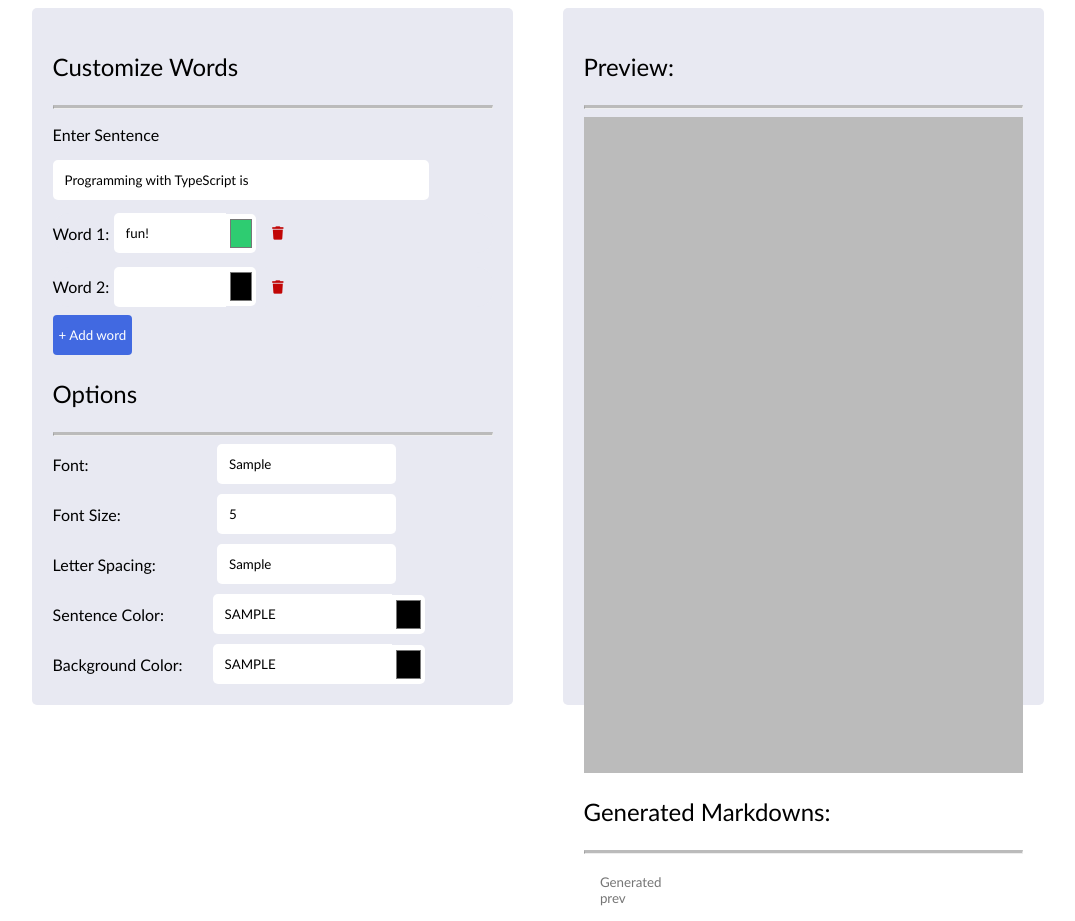
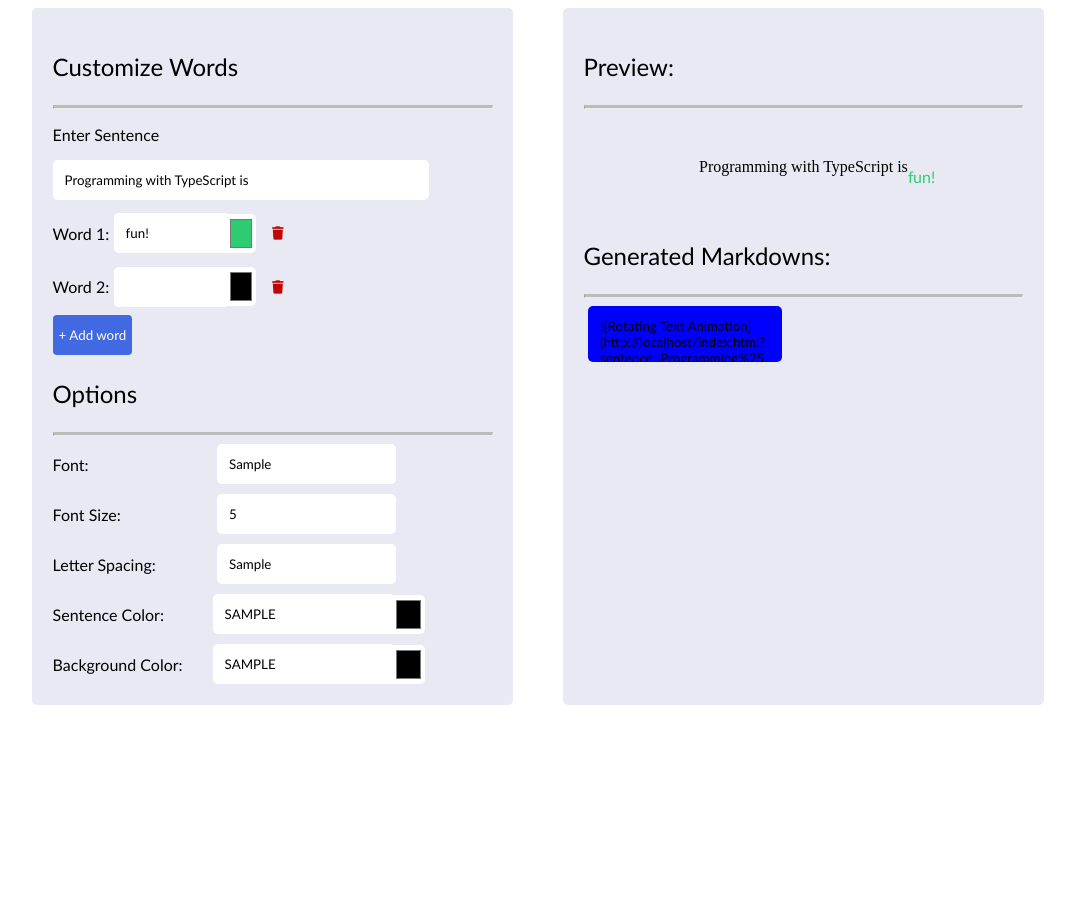
Before and after one commit to mnelson711/ReadMeAnimation, a plain HTML site: page index.html in a window 1280 px wide. Both pictures are taken after typing "Sample", "5", "Sample", "Sample", "Sample" into the empty fields and a click on the button "+ Add word". Shown: the whole page, without its empty margins (102-1177 px from the left). After the commit the page ends 800 px from the top, so only its background shows below. Drawn offline with Linux system fonts and the light colour scheme.

Commit message:
working font, sentencecolor and spacing params

```diff
--- a/preview2.js
+++ b/preview2.js
@@ -3,6 +3,14 @@ document.addEventListener("DOMContentLoaded", function () {
     const urlParams = new URLSearchParams(window.location.search);
     const sentenceParam = urlParams.get("sentence");
     const wordsParam = urlParams.get("words");
+
+    const fontParam = urlParams.get("font");
+    const fontSizeParam = urlParams.get("fontSize");
+    const letterSpacingParam = urlParams.get("letterSpacing");
+    const sentenceColorParam = urlParams.get("sentenceColor");
+    const bgColorParam = urlParams.get("bgColor");
+    console.log('sentence: ', sentenceParam);
+    console.log("words: ", wordsParam);
 
   if (sentenceParam && wordsParam) {
     // If parameters are present, handle the animation-only view
@@ -10,7 +18,15 @@ document.addEventListener("DOMContentLoaded", function () {
     document.getElementById("generator").style.display = "none";
     document.getElementById("animation").style.display = "block";
 
-    loadAnimationFromURL(sentenceParam, wordsParam);
+    loadAnimationFromURL(
+        sentenceParam,
+        wordsParam,
+        fontParam,
+        fontSizeParam,
+        letterSpacingParam,
+        sentenceColorParam,
+        bgColorParam
+    );
   } else {
     // Otherwise, show the full form for customization
     console.log("No params detected. Showing generator form.");
@@ -21,15 +37,29 @@ document.addEventListener("DOMContentLoaded", function () {
   }
 
   // Function to load and apply the animation from the URL parameters
-  function loadAnimationFromURL(sentence, wordsParam) {
+  function loadAnimationFromURL(
+    sentenceParam,
+    wordsParam,
+    font,
+    fontSize,
+    letterSpacing,
+    sentenceColor,
+    bgColor,
+  ) {
+    console.log(sentenceParam)
     const words = JSON.parse(decodeURIComponent(wordsParam));
-
+    const sentence = sentenceParam.replace(/%20/g, " ");
+    console.log(sentence);
     const previewSentence = document.getElementById("animation-sentence");
     const previewWordsContainer = document.getElementById("animation-words");
 
     // Update the animation sentence
     previewSentence.textContent = sentence;
-    console.log(previewSentence.textContent);
+    previewSentence.style.fontFamily = font || "inherit";
+    previewSentence.style.fontSize = fontSize || "inherit";
+    previewSentence.style.letterSpacing = letterSpacing || "inherit";
+    previewSentence.style.color = sentenceColor || "#000000";
+    previewWordsContainer.style.backgroundColor = bgColor || "transparent";
 
     // Clear the current animation words
     previewWordsContainer.innerHTML = "";
@@ -98,7 +128,7 @@ document.addEventListener("DOMContentLoaded", function () {
       };
 
       rotateText(); // Start the initial rotation
-      setInterval(rotateText, 4000); // Continue rotating every 4 seconds
+      setInterval(rotateText, 4000); //TO UPDATE SPEED TODO
     }
   }
 
@@ -163,6 +193,14 @@ document.addEventListener("DOMContentLoaded", function () {
         const sentenceInput = document.getElementById("sentence").value;
         const wordsInputs = document.getElementsByName("word[]");
         const colorsInputs = document.getElementsByName("color[]");
+        const fontInput = document.getElementById("font").value;
+        const fontSizeInput = document.getElementById("fontSize").value;
+        const letterSpacingInput =
+            document.getElementById("letterSpacing").value;
+        const sentenceColorInput = document.getElementById(
+            "sentenceColorPicker"
+        ).value;
+        const bgColorInput = document.getElementById("bgColorPicker").value;
 
       if (
         !wordsInputs ||
@@ -185,10 +223,28 @@ document.addEventListener("DOMContentLoaded", function () {
       }
 
       // Generate the URL with the current parameters
-      const url = generatePreviewURL(sentenceInput, words, colors);
+      const url = generatePreviewURL(
+        sentenceInput,
+        words,
+        colors,
+        fontInput,
+        fontSizeInput,
+        letterSpacingInput,
+        sentenceColorInput,
+        bgColorInput
+      );
 
       // Simulate loading the URL within the preview area
-      loadPreviewFromForm(sentenceInput, words, colors);
+      loadPreviewFromForm(
+        sentenceInput,
+        words,
+        colors,
+        fontInput,
+        fontSizeInput,
+        letterSpacingInput,
+        sentenceColorInput,
+        bgColorInput
+      );
 
       // Update the generated Markdown link
       const markdownLink = generateMarkdownLink(url);
@@ -196,12 +252,27 @@ document.addEventListener("DOMContentLoaded", function () {
     }
 
     // Function to load and apply the preview from the form inputs
-    function loadPreviewFromForm(sentence, words, colors) {
+    function loadPreviewFromForm(
+      sentence,
+      words,
+      colors,
+      font,
+      fontSize,
+      letterSpacing,
+      sentenceColor,
+      bgColor
+    ) {
       const previewSentence = document.getElementById("preview-sentence");
       const previewWordsContainer = document.getElementById("preview-words");
 
       // Update the preview sentence
         previewSentence.textContent = sentence;
+        previewSentence.style.fontFamily = font || "inherit";
+        previewSentence.style.fontSize = fontSize || "inherit";
+        previewSentence.style.letterSpacing = letterSpacing || "inherit";
+        previewSentence.style.color = sentenceColor || "#000000";
+        previewWordsContainer.style.backgroundColor =
+            bgColor || "transparent";
 
       // Clear the current preview words
       previewWordsContainer.innerHTML = "";
@@ -225,7 +296,16 @@ document.addEventListener("DOMContentLoaded", function () {
     }
 
     // Function to generate the preview URL
-    function generatePreviewURL(sentence, words, colors) {
+    function generatePreviewURL(
+      sentence,
+      words,
+      colors,
+      font,
+      fontSize,
+      letterSpacing,
+      sentenceColor,
+      bgColor
+    ) {
       const encodedSentence = encodeURIComponent(sentence);
       const wordObjects = words.map((word, index) => {
         return {
@@ -236,7 +316,18 @@ document.addEventListener("DOMContentLoaded", function () {
       const encodedWords = encodeURIComponent(JSON.stringify(wordObjects));
       const baseUrl = window.location.origin + window.location.pathname;
 
-      return `${baseUrl}?sentence=${encodedSentence}&words=${encodedWords}`;
+
+      const params = new URLSearchParams({
+        sentence: encodedSentence,
+        words: encodedWords,
+        font: font,
+        fontSize: fontSize,
+        letterSpacing: letterSpacing,
+        sentenceColor: sentenceColor,
+        bgColor: bgColor,
+      });
+
+      return `${baseUrl}?${params.toString()}`;
     }
 
     // Function to generate Markdown link
@@ -254,6 +345,22 @@ document.addEventListener("DOMContentLoaded", function () {
     document.querySelectorAll(".color-input").forEach((input) => {
       input.addEventListener("input", updatePreview);
     });
+
+    document
+        .getElementById("font")
+        .addEventListener("input", updatePreview);
+    document
+        .getElementById("fontSize")
+        .addEventListener("input", updatePreview);
+    document
+        .getElementById("letterSpacing")
+        .addEventListener("input", updatePreview);
+    document
+        .getElementById("sentenceColorPicker")
+        .addEventListener("input", updatePreview);
+    document
+        .getElementById("bgColorPicker")
+        .addEventListener("input", updatePreview);
 
       const sentenceColorPicker = document.getElementById(
         "sentenceColorPicker"
--- a/test.css
+++ b/test.css
@@ -192,8 +192,9 @@ hr.solid {
     border-radius: 5px;
     outline: none;
     margin-left: 1%;
-    width: 20%;
+    /* width: 20%; */
     resize: none;
+    background-color: blue;
 }
 
 
@@ -203,8 +204,8 @@ hr.solid {
     display: flex;
     align-items: center;
     justify-content: center;
-    height: 100%;
-    background-color: #bbb;
+    height: 100px;
+    /* background-color: #bbb; */
 }
 
 #animation-sentence {
```
Lines whose indentation alone changed are shown as unchanged.
